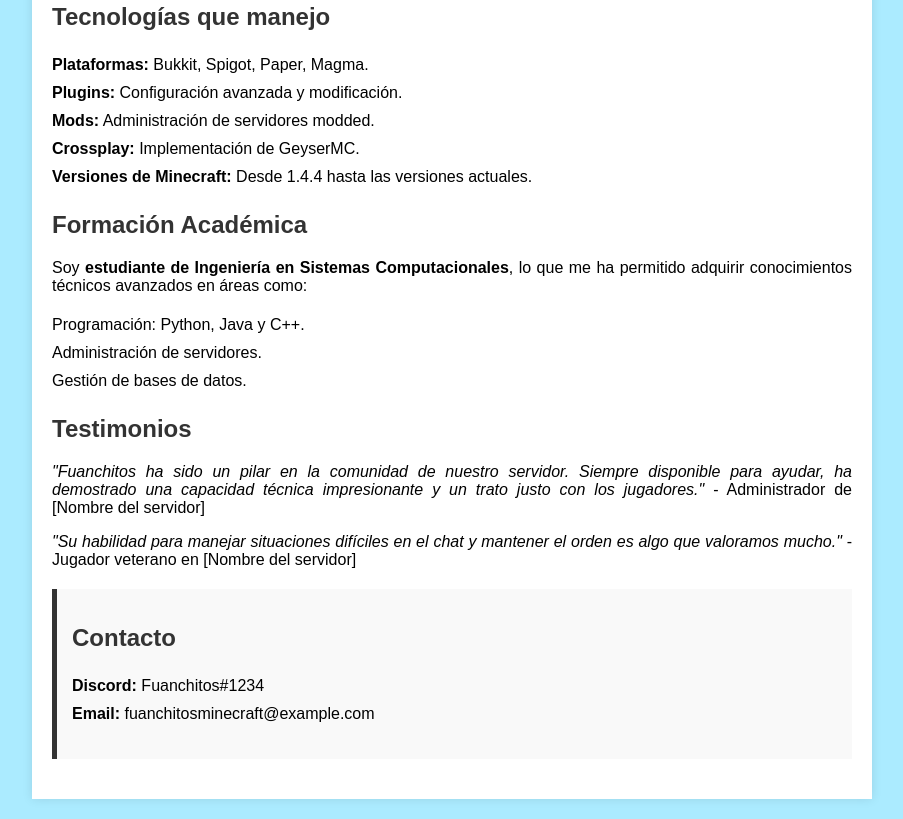
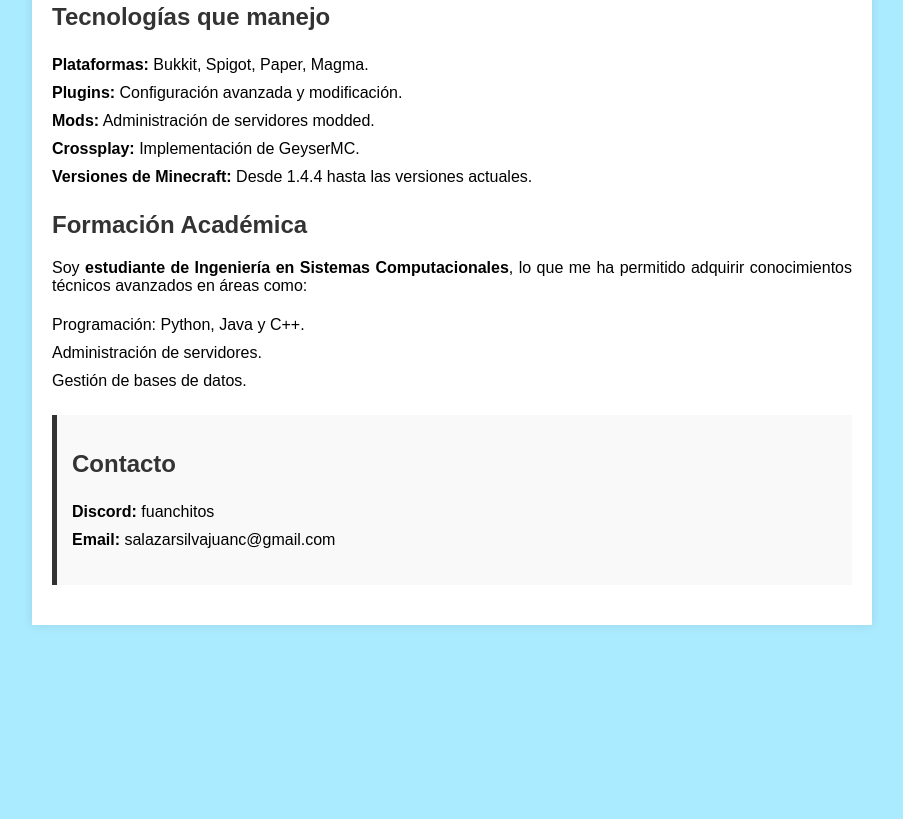
Before and after one commit to Fuanchitos/Fuanchitos.github.io, a plain HTML site: page index.html in a window 1280 px wide. Shown: the part 924-1743 px from the top of the page, without its empty margins (188-1091 px from the left). After the commit the page ends 1569 px from the top, so only its background shows below. Drawn offline with Linux system fonts and the light colour scheme.

Commit message:
Update index.html

```diff
--- a/index.html
+++ b/index.html
@@ -108,17 +108,11 @@
         </ul>
     </section>
 
-    <section>
-        <h2>Testimonios</h2>
-        <p><em>"Fuanchitos ha sido un pilar en la comunidad de nuestro servidor. Siempre disponible para ayudar, ha demostrado una capacidad técnica impresionante y un trato justo con los jugadores."</em> - Administrador de [Nombre del servidor]</p>
-        <p><em>"Su habilidad para manejar situaciones difíciles en el chat y mantener el orden es algo que valoramos mucho."</em> - Jugador veterano en [Nombre del servidor]</p>
-    </section>
-
     <section class="contact-info">
         <h2>Contacto</h2>
         <ul>
-            <li><strong>Discord:</strong> Fuanchitos#1234</li>
-            <li><strong>Email:</strong> fuanchitosminecraft@example.com</li>
+            <li><strong>Discord:</strong> fuanchitos</li>
+            <li><strong>Email:</strong> salazarsilvajuanc@gmail.com</li>
         </ul>
     </section>
 </main>
```
